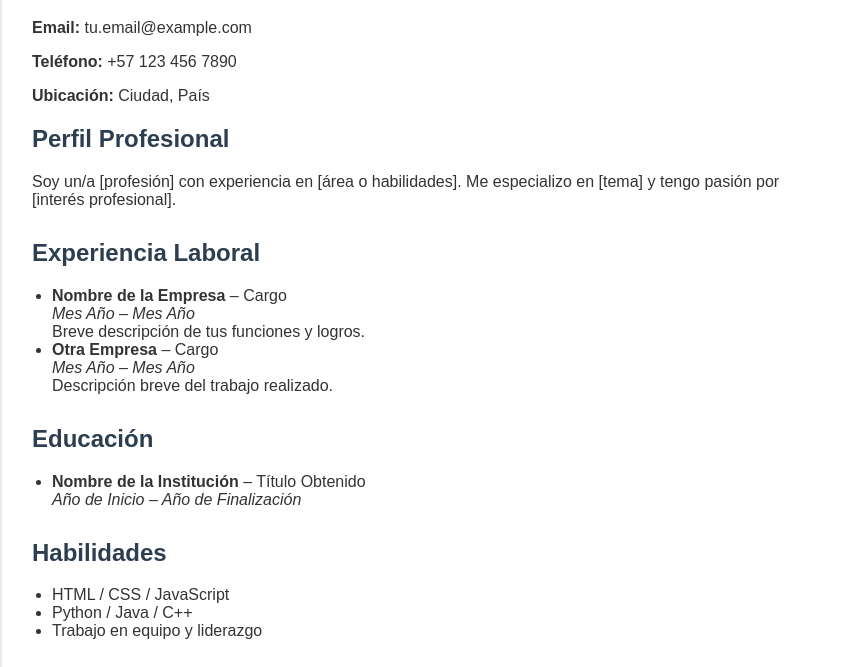
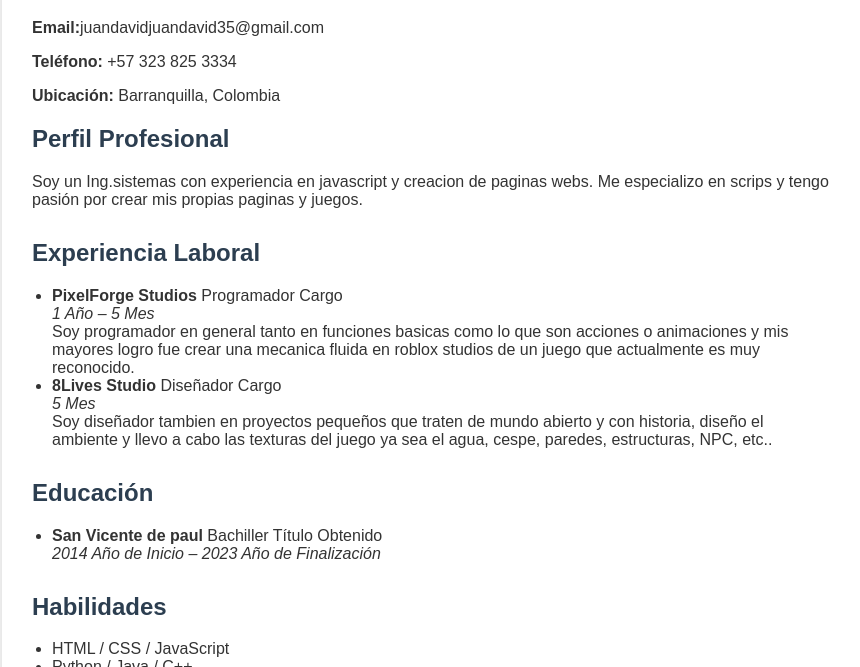
Before and after one commit to CabraPosti/MiHoja, a plain HTML site: page index.html in a window 1280 px wide. Shown: the part 131-798 px from the top of the page, without its empty margins (208-1068 px from the left). Drawn offline with Linux system fonts and the light colour scheme.

Commit message:
Update index.html

```diff
--- a/index.html
+++ b/index.html
@@ -33,27 +33,31 @@
 <body>
   <div class="container">
     <h1>Tu Nombre Completo</h1>
-    <p><strong>Email:</strong> tu.email@example.com</p>
-    <p><strong>Teléfono:</strong> +57 123 456 7890</p>
-    <p><strong>Ubicación:</strong> Ciudad, País</p>
+    <p><strong>Email:</strong>juandavidjuandavid35@gmail.com</p>
+    <p><strong>Teléfono:</strong> +57 323 825 3334</p>
+    <p><strong>Ubicación:</strong> Barranquilla, Colombia</p>
 
     <div class="section">
       <h2>Perfil Profesional</h2>
-      <p>Soy un/a [profesión] con experiencia en [área o habilidades]. Me especializo en [tema] y tengo pasión por [interés profesional].</p>
+      <p>Soy un Ing.sistemas con experiencia en javascript y creacion de paginas webs.
+        Me especializo en scrips y tengo pasión por crear mis propias paginas y juegos.</p>
     </div>
 
     <div class="section">
       <h2>Experiencia Laboral</h2>
       <ul>
         <li>
-          <strong>Nombre de la Empresa</strong> – Cargo<br />
-          <em>Mes Año – Mes Año</em><br />
-          Breve descripción de tus funciones y logros.
+          <strong>PixelForge Studios</strong> Programador Cargo<br
+          /><em> 1 Año – 5 Mes</em><br />
+          Soy programador en general tanto en funciones basicas como lo que son acciones o animaciones y
+          mis mayores logro fue crear una mecanica fluida en roblox studios de un juego que actualmente es muy
+          reconocido.
         </li>
         <li>
-          <strong>Otra Empresa</strong> – Cargo<br />
-          <em>Mes Año – Mes Año</em><br />
-          Descripción breve del trabajo realizado.
+          <strong>8Lives Studio</strong> Diseñador Cargo<br />
+          <em>5 Mes</em><br />
+          Soy diseñador tambien en proyectos pequeños que traten de mundo abierto y con historia, diseño el ambiente y
+          llevo a cabo las texturas del juego ya sea el agua, cespe, paredes, estructuras, NPC, etc..
         </li>
       </ul>
     </div>
@@ -62,8 +66,8 @@
       <h2>Educación</h2>
       <ul>
         <li>
-          <strong>Nombre de la Institución</strong> – Título Obtenido<br />
-          <em>Año de Inicio – Año de Finalización</em>
+          <strong>San Vicente de paul</strong> Bachiller Título Obtenido<br />
+          <em> 2014 Año de Inicio – 2023 Año de Finalización</em>
         </li>
       </ul>
     </div>
@@ -81,7 +85,7 @@
       <h2>Idiomas</h2>
       <ul>
         <li>Español – Nativo</li>
-        <li>Inglés – Intermedio/Avanzado</li>
+        <li>Inglés – Intermedio</li>
       </ul>
     </div>
   </div>
```
